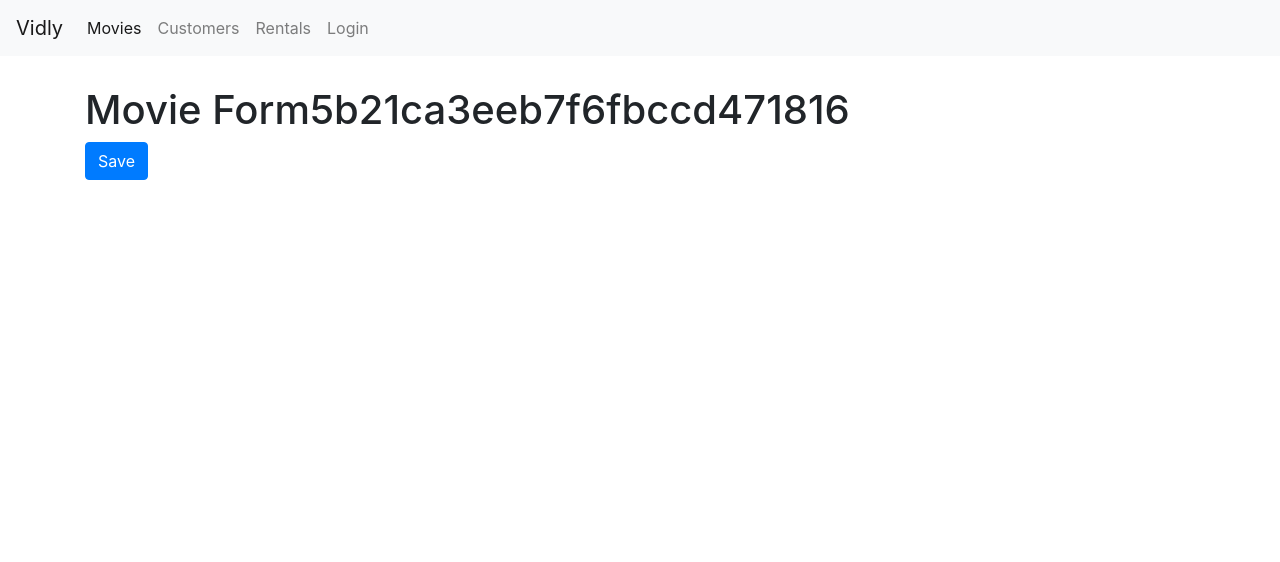
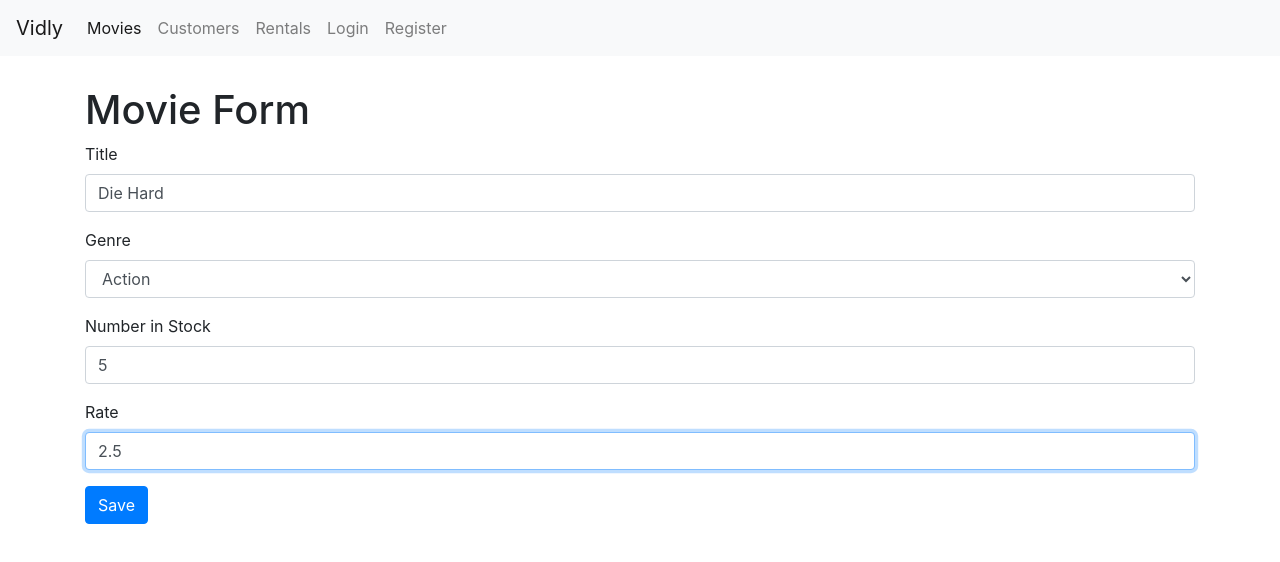
Before and after one commit to PabloYza/Vidly, a React (Create React App) app: page /movies/5b21ca3eeb7f6fbccd471816 in a window 1280 px wide. Shown: the top 562 px of the page. Built offline with nearby package versions, Linux system fonts and the light colour scheme.

Commit message:
Register & Movie Form

```diff
--- a/src/App.js
+++ b/src/App.js
@@ -7,6 +7,7 @@
 import NavBar from './components/navBar';
 import MovieForm from './components/movieForm';
 import LoginForm from './components/loginForm';
+import RegisterForm from './components/common/registerForm';
 
 class App extends Component {
   state = {  }
@@ -16,6 +17,7 @@
       <NavBar />
       <main className="container">
         <Switch>
+          <Route path='/register' component={RegisterForm} />
           <Route path='/login' component={LoginForm} />
           <Route path='/movies/:id' component={MovieForm} />
           <Route path='/movies' component={Movies} ></Route>
--- /dev/null
+++ b/src/components/common/form.js
@@ -0,0 +1,90 @@
+import React, { Component } from "react";
+import Joi from "joi-browser";
+import Input from "./input";
+import Select from "./select";
+
+class Form extends Component {
+  state = {
+    data: {},
+    errors: {}
+  };
+
+  validate = () => {
+    const options = { abortEarly: false };
+    const { error } = Joi.validate(this.state.data, this.schema, options);
+    if (!error) return null;
+
+    const errors = {};
+    for (let item of error.details) errors[item.path[0]] = item.message;
+    return errors;
+  };
+
+  validateProperty = ({ name, value }) => {
+    const obj = { [name]: value };
+    const schema = { [name]: this.schema[name] };
+    const { error } = Joi.validate(obj, schema);
+    return error ? error.details[0].message : null;
+  };
+
+  handleSubmit = e => {
+    e.preventDefault();
+
+    const errors = this.validate();
+    this.setState({ errors: errors || {} });
+    if (errors) return;
+
+    this.doSubmit();
+  };
+
+  handleChange = ({ currentTarget: input }) => {
+    const errors = { ...this.state.errors };
+    const errorMessage = this.validateProperty(input);
+    if (errorMessage) errors[input.name] = errorMessage;
+    else delete errors[input.name];
+
+    const data = { ...this.state.data };
+    data[input.name] = input.value;
+
+    this.setState({ data, errors });
+  };
+
+  renderButton(label) {
+    return (
+      <button disabled={this.validate()} className="btn btn-primary">
+        {label}
+      </button>
+    );
+  }
+
+  renderSelect(name, label, options) {
+    const { data, errors } = this.state;
+
+    return (
+      <Select
+        name={name}
+        value={data[name]}
+        label={label}
+        options={options}
+        onChange={this.handleChange}
+        error={errors[name]}
+      />
+    );
+  }
+
+  renderInput(name, label, type = "text") {
+    const { data, errors } = this.state;
+
+    return (
+      <Input
+        type={type}
+        name={name}
+        value={data[name]}
+        label={label}
+        onChange={this.handleChange}
+        error={errors[name]}
+      />
+    );
+  }
+}
+
+export default Form;
--- a/src/components/common/input.js
+++ b/src/components/common/input.js
@@ -1,17 +1,15 @@
 import React from 'react';
 
-const Input = ({ name, label, value, onChange, error }) => {
+const Input = ({ name, label, error, ...rest }) => {
   return (
     <div className='form-group'>
       <label htmlFor={name}>{label}</label>
       <input
   /* This class will focus the input box when clicked */
+        {...rest}
         autoFocus
-        onChange={onChange}
-        value={value}
         name={name}
         id={name}
-        type='text'
         className='form-control'
       />
       {error && <div className='alert alert-danger'>{error}</div>}
--- /dev/null
+++ b/src/components/common/registerForm.js
@@ -0,0 +1,45 @@
+import React from 'react';
+import Joi from 'joi-browser';
+import Form from './form';
+
+class RegisterForm extends Form {
+  state = {
+    data: { username: '', password: '', name: ''},
+    errors: {}
+   };
+
+  schema = {
+    username: Joi.string()
+      .required()
+      .email()
+      .label('Username'),
+    password: Joi.string()
+      .required()
+      .min(5)
+      .label('Password'),
+    name: Joi.string()
+      .required()
+      .label('Name')
+  };
+
+  doSubmit = () => {
+    //Call server
+    console.log('Submitted')
+  };
+
+  render() {
+    return (
+      <div>
+        <h1>Register</h1>
+        <form onSubmit={this.handleSubmit}>
+          {this.renderInput('Username', 'Username')}
+          {this.renderInput('Password', 'Password', 'password')}
+          {this.renderInput('name', 'Name')}
+          {this.renderButton('Register')}
+        </form>
+      </div>
+     );
+  }
+}
+
+export default RegisterForm;
--- /dev/null
+++ b/src/components/common/select.js
@@ -0,0 +1,20 @@
+import React from 'react';
+
+const Select = ({ name, label, options, error, ...rest }) => {
+  return (
+    <div className='form-group'>
+      <label htmlFor={name}>{label}</label>
+      <select name={name} id={name} {...rest} className='form-control'>
+        <option value='' />
+        {options.map(option => (
+          <option key={option._id} value={option._id}>
+            {option.name}
+          </option>
+        ))}
+      </select>
+      {error && <div className='alert alert-danger'>{error}</div>}
+    </div>
+  );
+};
+
+export default Select;
--- a/src/components/loginForm.js
+++ b/src/components/loginForm.js
@@ -1,10 +1,10 @@
-import React, { Component } from 'react';
-import Input from './common/input';
+import React from 'react';
 import Joi from 'joi-browser';
+import Form from './common/form';
 
-class LoginForm extends Component {
+class LoginForm extends Form {
   state = {
-    account: {username: '', password: ''},
+    data: {username: '', password: ''},
     errors: {}
   };
 
@@ -17,82 +17,24 @@
       .label('Password')
   };
 
-  validate = () => {
-    const options = { abortEarly: false };
-// 1st arg Object we want to validate, 2nd schema
-    const { error } = Joi.validate(this.state.account, this.schema, options);
-    if (!error) return null;
 
-    const errors = {};
-// How to map an Array into an Object
-    for (let item of error.details)
-      errors[item.path[0]] = item.message;
-    return errors;
-
-/* this method will return all the KEYS of this object in an array - Object.keys(targetObject)
-    return Object.keys(errors).length === 0 ? null : errors; */
-  };
+  doSubmit = () => {
+    //call the server
+     console.log('Submitted');
+  }
 
 
-  validateProperty = ({ name, value }) => {
-// Whatever NAME is at runtime will be used to validate the KEY
-    const obj = { [name]: value };
-    const schema = {[name]: this.schema[name]};
-    const {error} = Joi.validate(obj, schema);
-    return error ? error.details[0].message : null;
-  };
-
-
-  handleSubmit = e => {
-    //prevent the FullPage Reload
-    e.preventDefault();
-
-    const errors = this.validate();
-    this.setState({ errors: errors || {} });
-    if (errors) return;
-
-    //call the server
-    console.log('Submitted');
-  };
-
-
-  handleChange = ({currentTarget: input}) => {
-    const errors = {...this.state.errors};
-    const errorMessage = this.validateProperty(input);
-    if (errorMessage) errors[input.name] = errorMessage;
-    else delete errors[input.name];
-
-    const account = {...this.state.account};
-    account[input.name] = input.value;
-    this.setState({ account, errors });
-  };
-
   render() {
-    const { account, errors } = this.state;
-
     return (
       <div>
         <h1>Login</h1>
         <form onSubmit={this.handleSubmit} >
-          <Input
-            name='username'
-            value={account.username}
-            label='Username'
-            onChange={this.handleChange}
-            error={errors.username}
-
-          />
-          <Input
-            name='password'
-            value={account.password}
-            label='Password'
-            onChange={this.handleChange}
-            error={errors.password}
-          />
-          <button className='btn btn-primary'>Login</button>
+          {this.renderInput('username', 'Username')}
+          {this.renderInput('password', 'Password', 'password')}
+          {this.renderButton('Login')}
         </form>
       </div>
-     );
+    );
   }
 }
 
--- a/src/components/movieForm.js
+++ b/src/components/movieForm.js
@@ -1,17 +1,84 @@
-import React from 'react';
+import React from "react";
+import Joi from "joi-browser";
+import Form from "./common/form";
+import { getMovie, saveMovie } from "../services/fakeMovieService";
+import { getGenres } from "../services/fakeGenreService";
 
-const MovieForm = ({ match, history }) => {
-  return (
-    <div>
-      <h1>Movie Form{match.params.id}</h1>
-      <button
-        className='btn btn-primary'
-        onClick={()=> history.push('/movies')}
-        >
-          Save
-        </button>
-    </div>
-   );
+class MovieForm extends Form {
+  state = {
+    data: {
+      title: "",
+      genreId: "",
+      numberInStock: "",
+      dailyRentalRate: ""
+    },
+    genres: [],
+    errors: {}
+  };
+
+  schema = {
+    _id: Joi.string(),
+    title: Joi.string()
+      .required()
+      .label("Title"),
+    genreId: Joi.string()
+      .required()
+      .label("Genre"),
+    numberInStock: Joi.number()
+      .required()
+      .min(0)
+      .max(100)
+      .label("Number in Stock"),
+    dailyRentalRate: Joi.number()
+      .required()
+      .min(0)
+      .max(10)
+      .label("Daily Rental Rate")
+  };
+
+  componentDidMount() {
+    const genres = getGenres();
+    this.setState({ genres });
+
+    const movieId = this.props.match.params.id;
+    if (movieId === "new") return;
+
+    const movie = getMovie(movieId);
+    if (!movie) return this.props.history.replace("/not-found");
+
+    this.setState({ data: this.mapToViewModel(movie) });
+  }
+
+  mapToViewModel(movie) {
+    return {
+      _id: movie._id,
+      title: movie.title,
+      genreId: movie.genre._id,
+      numberInStock: movie.numberInStock,
+      dailyRentalRate: movie.dailyRentalRate
+    };
+  }
+
+  doSubmit = () => {
+    saveMovie(this.state.data);
+
+    this.props.history.push("/movies");
+  };
+
+  render() {
+    return (
+      <div>
+        <h1>Movie Form</h1>
+        <form onSubmit={this.handleSubmit}>
+          {this.renderInput("title", "Title")}
+          {this.renderSelect("genreId", "Genre", this.state.genres)}
+          {this.renderInput("numberInStock", "Number in Stock", "number")}
+          {this.renderInput("dailyRentalRate", "Rate")}
+          {this.renderButton("Save")}
+        </form>
+      </div>
+    );
+  }
 }
 
 export default MovieForm;
--- a/src/components/movies.js
+++ b/src/components/movies.js
@@ -6,6 +6,7 @@
 import ListGroup from './common/listGroup';
 import MoviesTable from './moviesTable';
 import _ from 'lodash';
+import { Link } from 'react-router-dom';
 
 class Movies extends Component {
   state = {
@@ -95,6 +96,13 @@
           />
         </div>
         <div className='col'>
+          <Link
+            to='/movies/new'
+            className='btn btn-primary'
+            style={{ marginBottom: 20 }}
+          >
+            New Movie
+          </Link>
           <p>Showing {totalCount} movies in the DB</p>
           <MoviesTable
             movies={movies}
--- a/src/components/navBar.js
+++ b/src/components/navBar.js
@@ -33,6 +33,9 @@
           <NavLink className='nav-item nav-link' to='/login'>
             Login
           </NavLink>
+          <NavLink className='nav-item nav-link' to='/register'>
+            Register
+          </NavLink>
         </div>
       </div>
     </nav>
```
